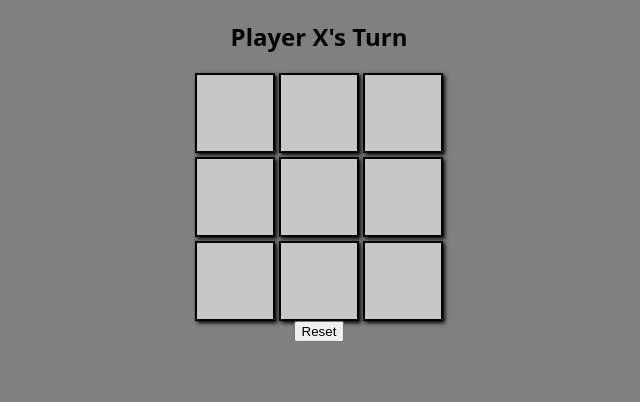
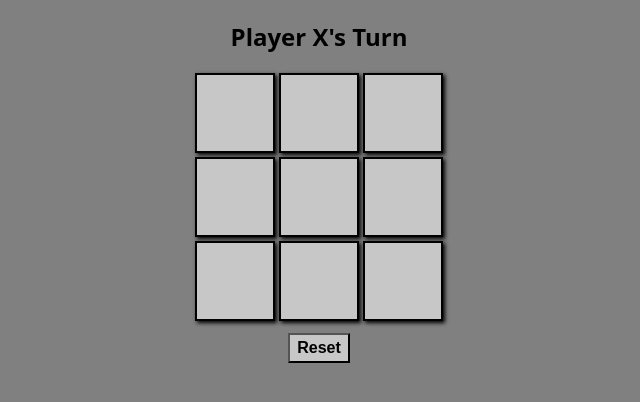
Before and after one commit to Bpost129/ttt-x2, a plain HTML site: page index.html in a window 1280 px wide. Shown: the part 86-488 px from the top of the page, without its empty margins (321-961 px from the left). Drawn offline with Linux system fonts and the light colour scheme.

Commit message:
enhance reset functionality, style reset button

```diff
--- a/css/style.css
+++ b/css/style.css
@@ -16,6 +16,7 @@ section.board {
   grid-template-rows: repeat(3, 10vmin);
   grid-template-columns: repeat(3, 10vmin);
   grid-gap: 0.5vmin;
+  margin-bottom: 12px;
 }
 
 div {
@@ -30,3 +31,12 @@ div {
   text-align: center;
   vertical-align: middle;
 }
+
+#reset {
+  height: 30px;
+  width: 62px;
+  font-weight: 580;
+  font-size: 16px;
+  background-color: rgba(245, 245, 245, 0.606);
+
+}
--- a/js/app.js
+++ b/js/app.js
@@ -58,6 +58,8 @@ function handleSelection(e) {
 function init() {
   turn = 1
   board = [0,0,0,0,0,0,0,0,0]
+  winner = false
+  tie = false
   squareEls.forEach(sqr => {
     sqr.textContent = ''
   })
```
